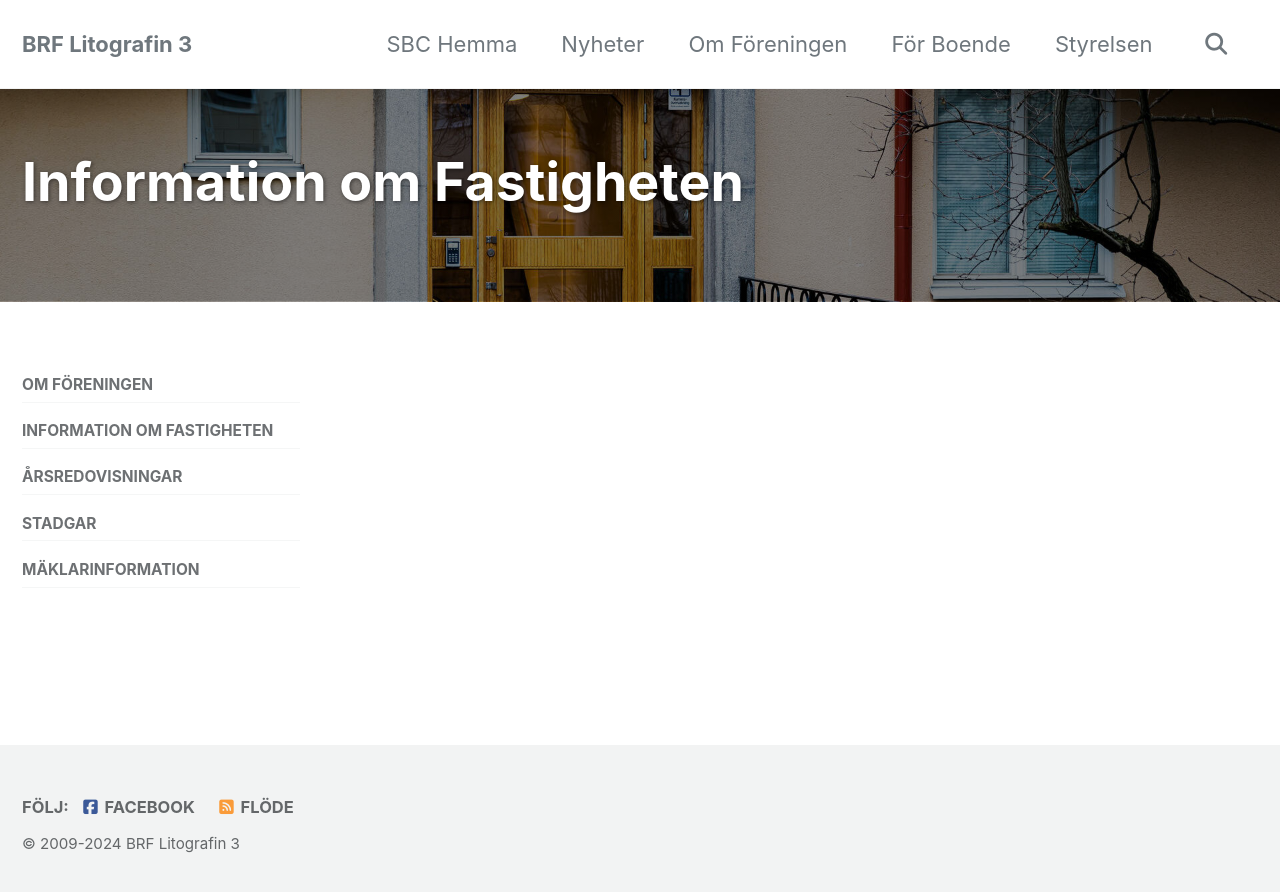
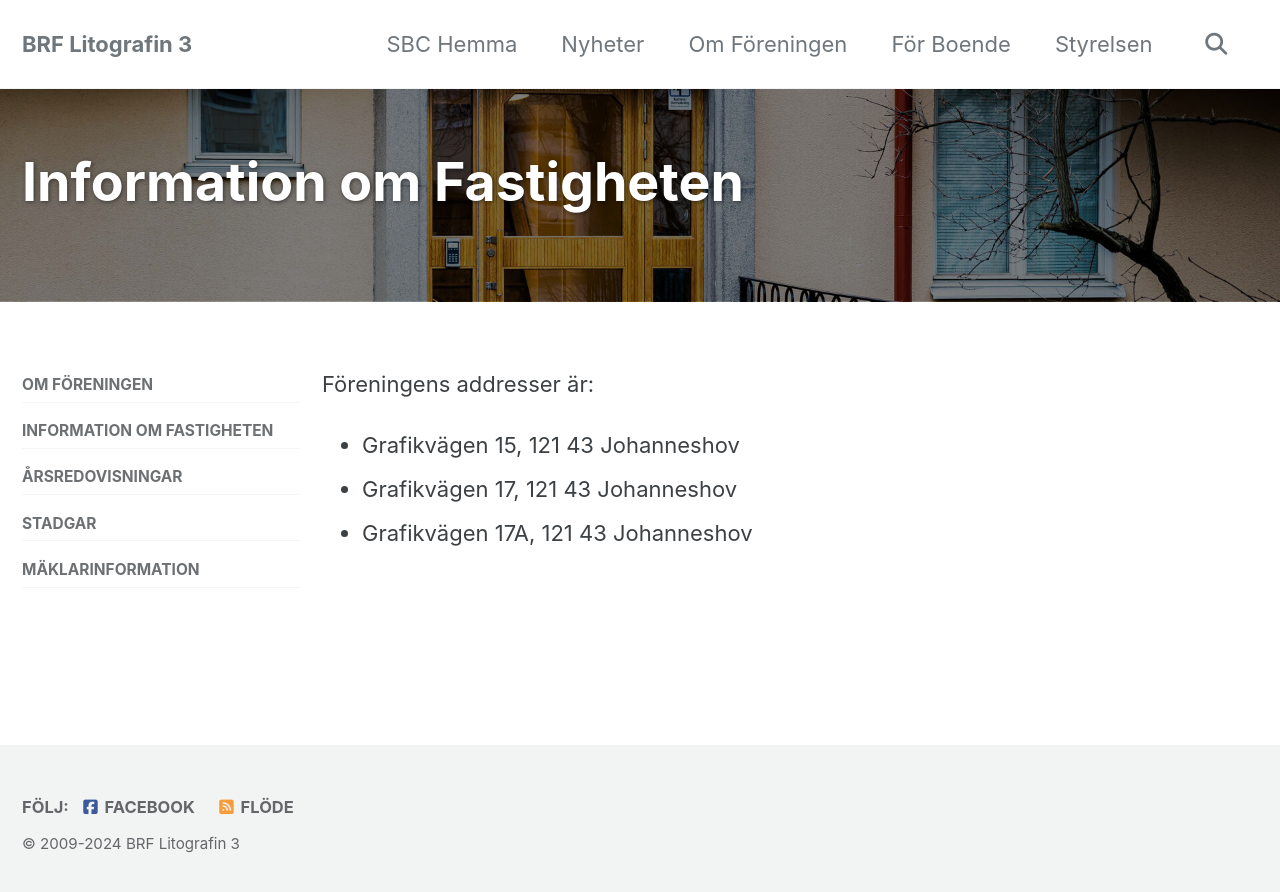
Before and after one commit to Litografin3/litografin3.github.io, a Jekyll site: the page built from _pages/foreningen/fastigheten.md, in a window 1280 px wide. Shown: the top 892 px of the page. Built offline with Jekyll 4.4.1, drawn with Linux system fonts in a browser that asks for light colours; cached includes are drawn as plain includes.

Commit message:
lägg til laddresser

```diff
--- a/_pages/foreningen/fastigheten.md
+++ b/_pages/foreningen/fastigheten.md
@@ -8,3 +8,10 @@ header:
 sidebar:
   nav: foreningen
 ---
+
+
+
+Föreningens addresser är:
+- Grafikvägen 15, 121 43 Johanneshov
+- Grafikvägen 17, 121 43 Johanneshov
+- Grafikvägen 17A, 121 43 Johanneshov
```
